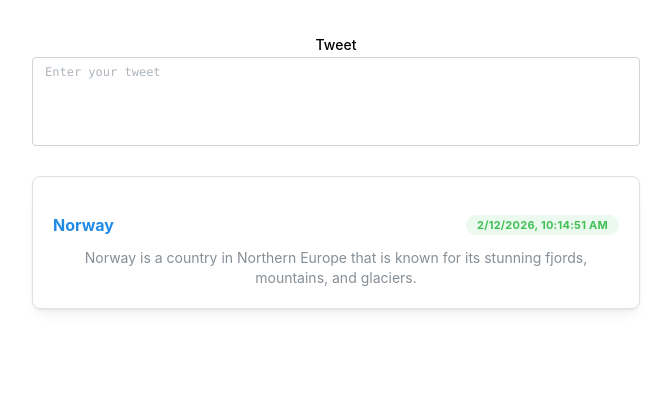
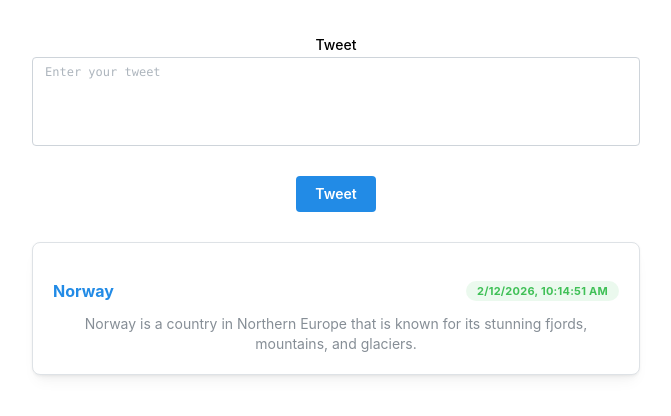
Before and after one commit to TOMLUCA7/TweeterReact, a React (Vite) app: page / in a window 1280 px wide. Shown: the top 416 px of the page, without its empty margins (304-975 px from the left). Built offline with nearby package versions, Linux system fonts and the light colour scheme.

Commit message:
feat: Implement tweet creation by adding state management in `App.jsx` and a controlled input with character validation and a submit button in `CreateTweet.jsx`.

```diff
--- a/src/App.jsx
+++ b/src/App.jsx
@@ -5,11 +5,17 @@ import CreateTweet from './components/CreateTweet/CreateTweet'
 import TweetList from './components/TweetList/TweetList'
 
 function App() {
+  const [tweets, setTweets] = useState([])
+
+  const createTweet = (tweet) => {
+    setTweets([...tweets, {tweet}])
+  }
+
 
 
   return (
     <>
-      <CreateTweet/>
+      <CreateTweet createTweet={createTweet}/>
       <TweetList/>
     </>
   )
--- a/src/components/CreateTweet/CreateTweet.jsx
+++ b/src/components/CreateTweet/CreateTweet.jsx
@@ -1,19 +1,37 @@
-import React from 'react'
+import React, { useState } from "react";
 
-import { JsonInput } from '@mantine/core';
+import { JsonInput } from "@mantine/core";
+import { Button } from "@mantine/core";
 
-const CreateTweet = () => {
+const CreateTweet = ({createTweet}) => {
+  const [tweet, setTweet] = useState('')
+
+  const isTooLong = tweet.length > 140;
+
+  const addTweet = () => {
+    createTweet(tweet)
+    setTweet('')
+  }
+
   return (
+    <>
       <JsonInput
         label="Tweet"
         placeholder="Enter your tweet"
         validationError="Invalid JSON"
+        error={isTooLong && 'The tweet is too long can\'t be more than 140 characters'}
         formatOnBlur
         autosize
         minRows={4}
-      style={{ width: '50%', marginBottom: '30px' }}
+        style={{ width: "50%", marginBottom: "30px" }}
+        value={tweet}
+        onChange={setTweet}
       />
-  )
-}
+      <Button onClick={addTweet} variant="filled" color="blue" style={{ marginBottom: "30px" }} disabled={isTooLong}>
+        Tweet
+      </Button>
+    </>
+  );
+};
 
-export default CreateTweet
+export default CreateTweet;
```
Lines whose indentation alone changed are shown as unchanged.
